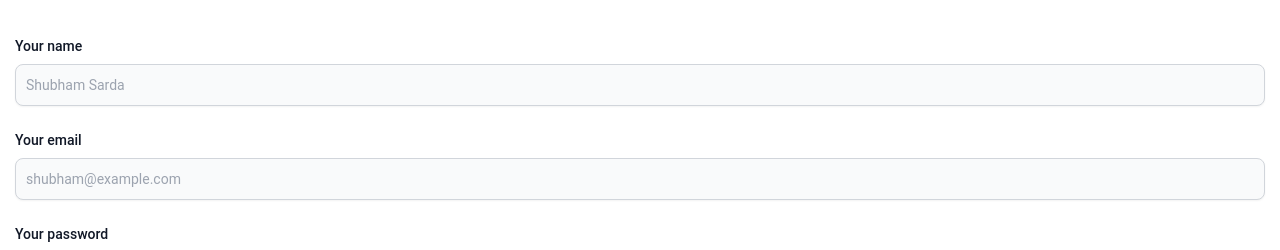
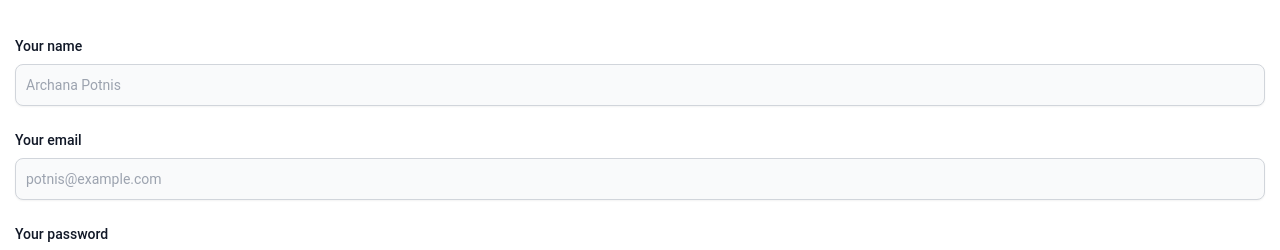
Before and after one commit to archana-react-developer/codebook, a React (Create React App) app: page /register in a window 1280 px wide. Shown: the part 156-406 px from the top of the page. Built offline with nearby package versions, Linux system fonts and the light colour scheme.

Commit message:
Updated Login and Registration Info

```diff
--- a/src/pages/Login.js
+++ b/src/pages/Login.js
@@ -47,7 +47,7 @@ export const Login = () => {
             type="email"
             id="email"
             className="bg-gray-50 border border-gray-300 text-gray-900 text-sm rounded-lg focus:ring-blue-500 focus:border-blue-500 block w-full p-2.5 dark:bg-gray-700 dark:border-gray-600 dark:placeholder-gray-400 dark:text-white dark:focus:ring-blue-500 dark:focus:border-blue-500"
-            placeholder="shubham@example.com"
+            placeholder="potnis@example.com"
             required
             autoComplete="off"
           />
--- a/src/pages/Register.js
+++ b/src/pages/Register.js
@@ -43,7 +43,7 @@ export const Register = () => {
             type="name"
             id="name"
             className="shadow-sm bg-gray-50 border border-gray-300 text-gray-900 text-sm rounded-lg focus:ring-blue-500 focus:border-blue-500 block w-full p-2.5 dark:bg-gray-700 dark:border-gray-600 dark:placeholder-gray-400 dark:text-white dark:focus:ring-blue-500 dark:focus:border-blue-500 dark:shadow-sm-light"
-            placeholder="Shubham Sarda"
+            placeholder="Archana Potnis"
             required
             autoComplete="off"
           />
@@ -59,7 +59,7 @@ export const Register = () => {
             type="email"
             id="email"
             className="shadow-sm bg-gray-50 border border-gray-300 text-gray-900 text-sm rounded-lg focus:ring-blue-500 focus:border-blue-500 block w-full p-2.5 dark:bg-gray-700 dark:border-gray-600 dark:placeholder-gray-400 dark:text-white dark:focus:ring-blue-500 dark:focus:border-blue-500 dark:shadow-sm-light"
-            placeholder="shubham@example.com"
+            placeholder="potnis@example.com"
             required
             autoComplete="off"
           />
```
